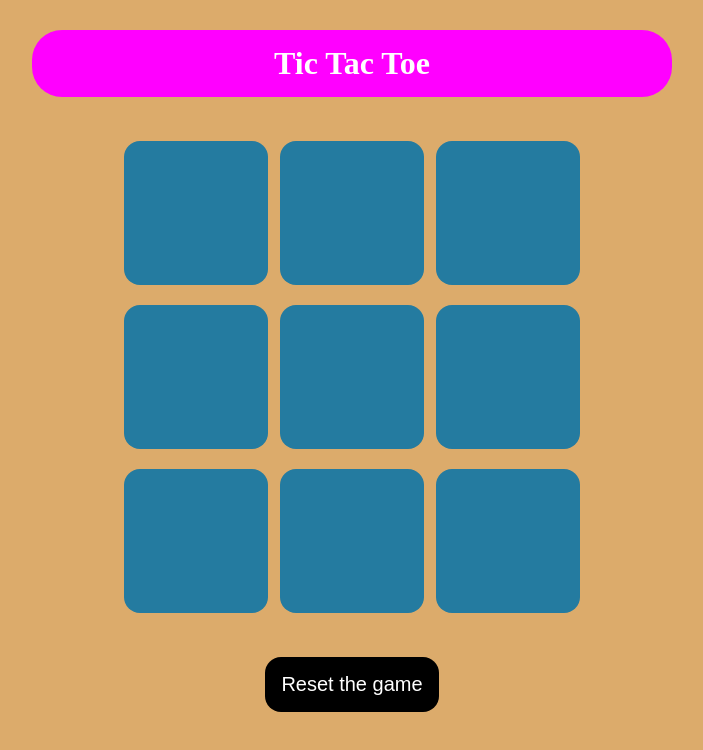
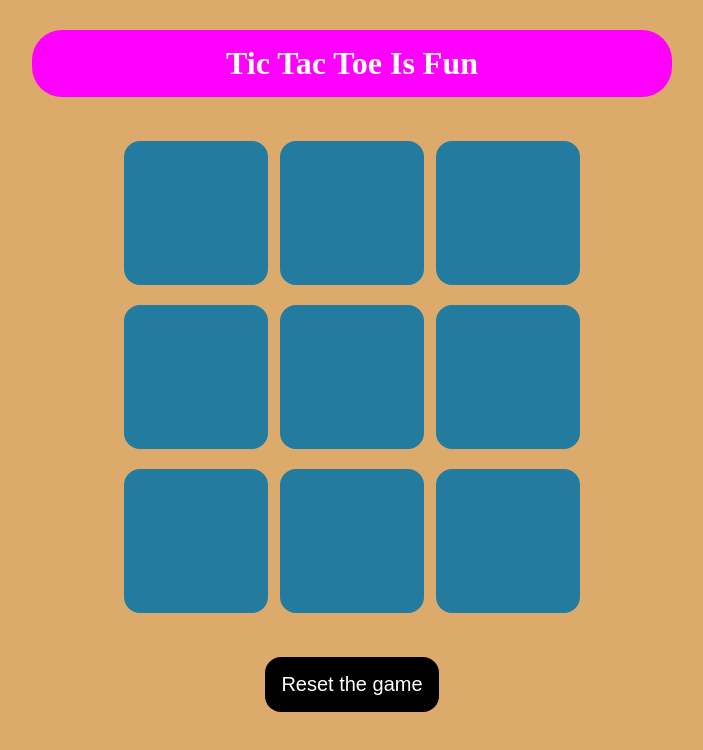
Before and after one commit to prabal009/Tic-Tac-Toes, a plain HTML site: page index.html in a window 1280 px wide. Shown: the whole page, without its empty margins (288-991 px from the left). Drawn offline with Linux system fonts and the light colour scheme.

Commit message:
mam ne kaha maine kia

```diff
--- a/index.html
+++ b/index.html
@@ -1,14 +1,16 @@
 <!DOCTYPE html>
 <html lang="en">
+
 <head>
     <meta charset="UTF-8">
     <meta name="viewport" content="width=device-width, initial-scale=1.0">
     <title>Tic Tac Toe Game</title>
     <link rel="stylesheet" href="style.css">
 </head>
+
 <body>
     <main>
-        <h1 id="head">Tic Tac Toe</h1>
+        <h1 id="head">Tic Tac Toe Is Fun</h1>
         <div class="container">
             <div class="game-wrapper">
                 <div class="game">
@@ -37,4 +39,5 @@
 
     <script src="first.js"></script>
 </body>
+
 </html>
```
